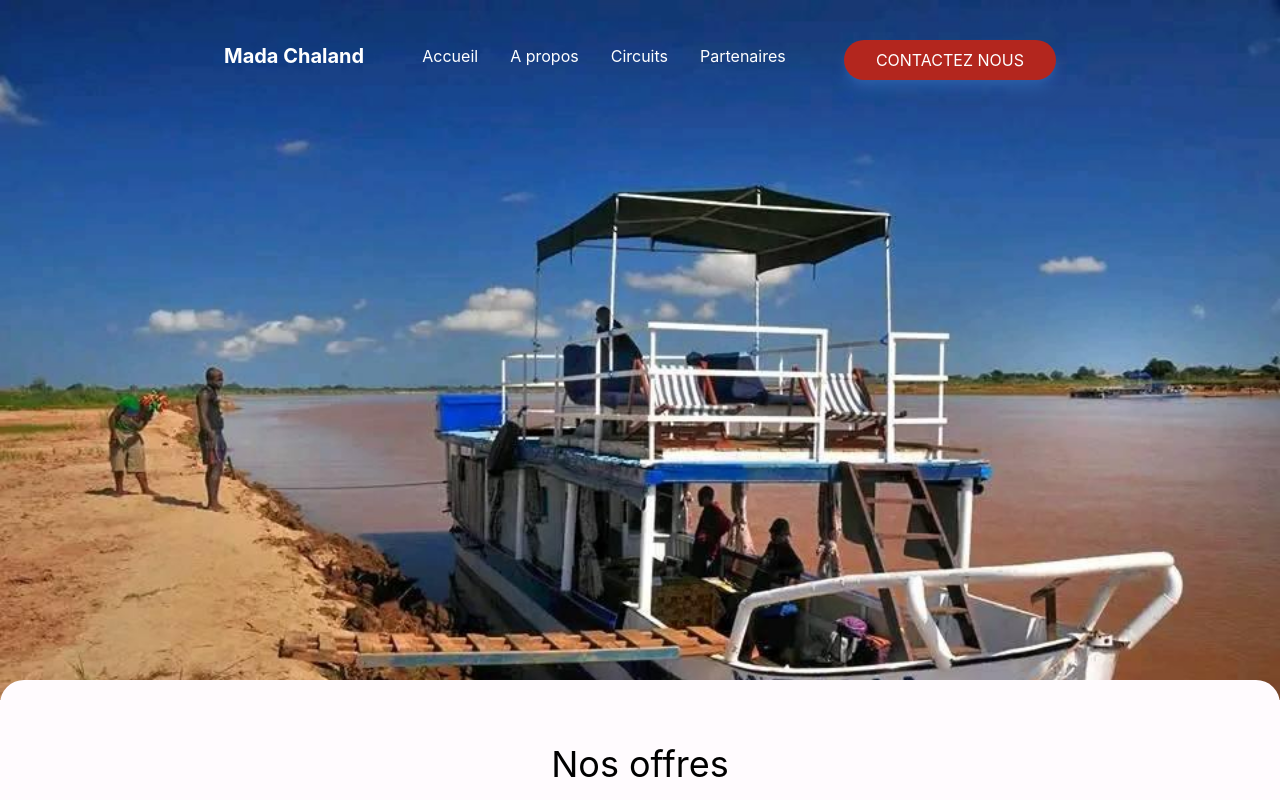
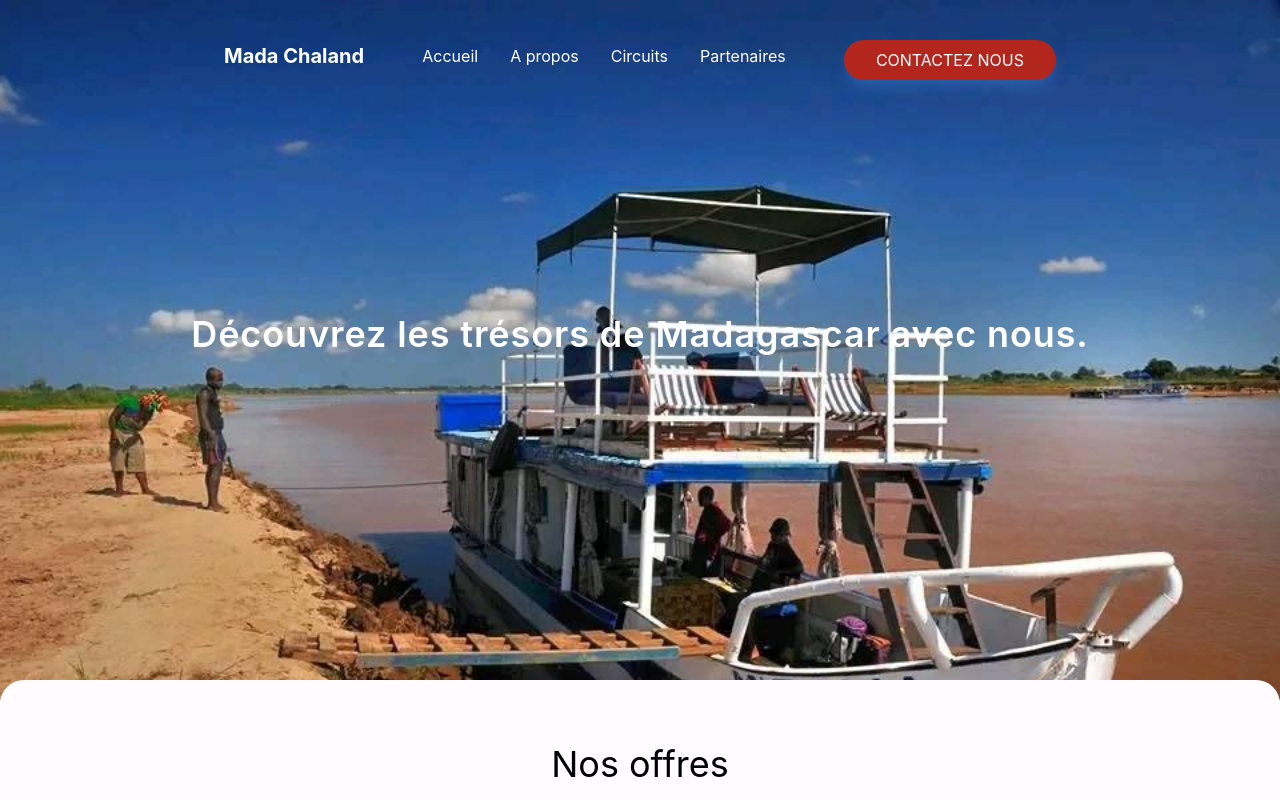
Before and after one commit to narisraz/mada-chaland, a React (Create React App) app: page / in a window 1280 px wide. Shown: the top 800 px of the page. Built offline with nearby package versions, Linux system fonts and the light colour scheme.

Commit message:
💬 Add text intro

```diff
--- a/src/App.js
+++ b/src/App.js
@@ -30,6 +30,9 @@ function App() {
           <button className="flex items-center bg-secondary shadow-primary text-onSecondary uppercase rounded-full mt-2 px-8 py-2 shadow-lg hover:scale-110 duration-100">
             Contactez nous
           </button>
+        </div>
+        <div className="flex justify-center items-center h-full w-full relative -top-32 text-white font-semibold tracking-wide text-4xl">
+          Découvrez les trésors de Madagascar avec nous.
         </div>
       </div>
 
```
